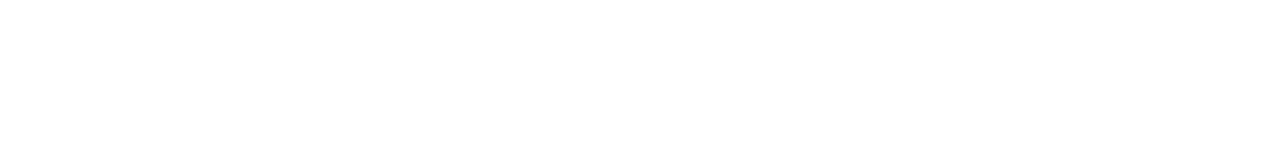
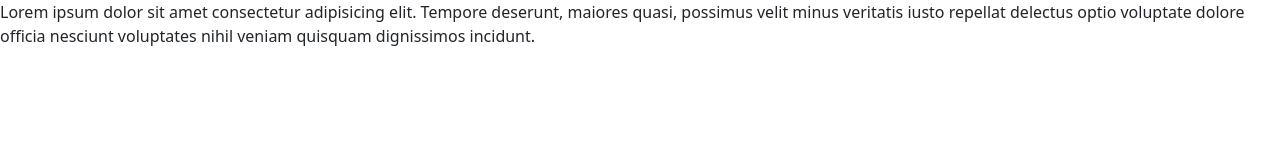
Before and after one commit to 2210alphAroni/Bootstrap-Course-, a plain HTML site: page home.html in a window 1280 px wide. Drawn offline with nearby package versions, Linux system fonts and the light colour scheme.

Commit message:
Initial commit

```diff
--- a/home.html
+++ b/home.html
@@ -47,6 +47,7 @@
 
     </div> -->
 
+    <div>Lorem ipsum dolor sit amet consectetur adipisicing elit. Tempore deserunt, maiores quasi, possimus velit minus veritatis iusto repellat delectus optio voluptate dolore officia nesciunt voluptates nihil veniam quisquam dignissimos incidunt.</div>
 
     <!-- Auto layout column  -->
 
```
